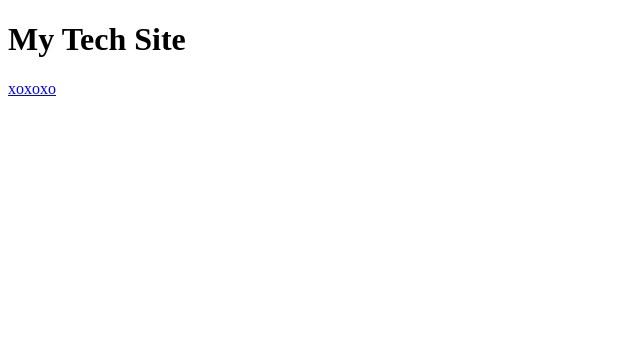
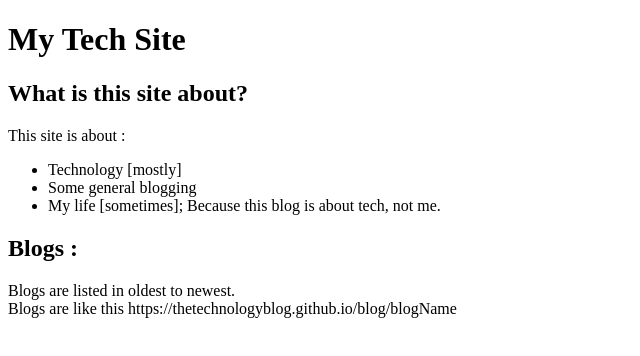
Before and after one commit to thetechnologyblog/blog, a plain HTML site: page site.html in a window 1280 px wide. Shown: the whole page, without its empty margins (0-640 px from the left). Drawn offline with Linux system fonts and the light colour scheme.

Commit message:
Update site.html

```diff
--- a/site.html
+++ b/site.html
@@ -3,5 +3,14 @@
   <title> The Tech Blog </title>
   <body>
     <h1>My Tech Site</h1>
-    <a href="https://vavcorp.gt.tc"> xoxoxo </a>
+    <h2> What is this site about? </h2>
+    <p> This site is about : </p>
+    <ul>
+      <li> Technology [mostly] </li>
+      <li> Some general blogging </li>
+      <li> My life [sometimes]; Because this blog is about tech, not me.</li>
+    </ul>
+    <h2> Blogs : </h2>
+    <p> Blogs are listed in oldest to newest. <br>
+    Blogs are like this https://thetechnologyblog.github.io/blog/blogName</p>
   </body>
```
